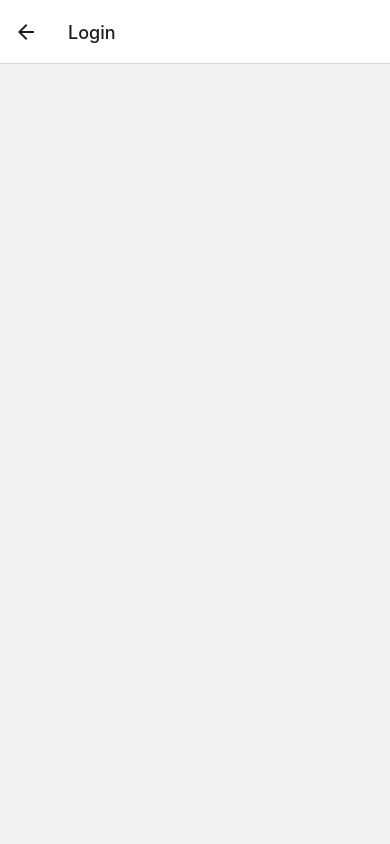
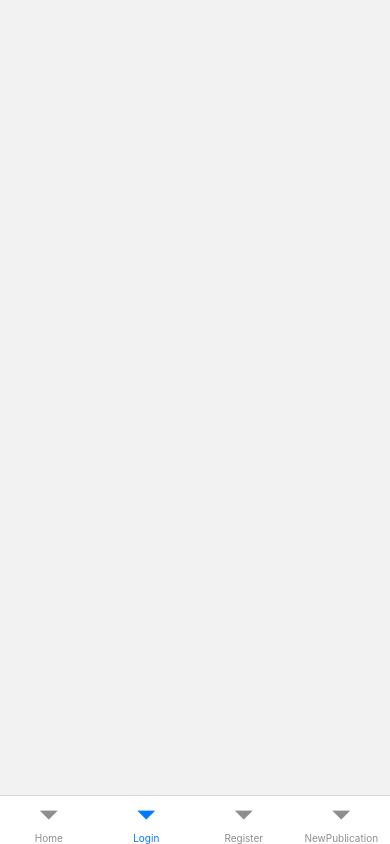
Before and after one commit to UDG-TravelGuide/travel-guide-app, a React Native app: screen /Login in a window 390 px wide. Built offline with nearby package versions, Linux system fonts and the light colour scheme.

Commit message:
Constants, styles and navigation

```diff
--- /dev/null
+++ b/App/Constants/Constants.ts
@@ -0,0 +1,6 @@
+export type PublicationContentItem = {
+    type: 'image' | 'text';
+    value: string | null;
+    position: number;
+    image: any;
+};
--- /dev/null
+++ b/App/Contexts/UserContext.js
@@ -0,0 +1,12 @@
+import React, { createContext, useState } from 'react';
+
+const UserContext = createContext();
+const UserProvider = ({ children }) => {
+    const [token, setToken] = useState('');
+
+    const data = { token, setToken };
+    return <UserContext.Provider value={data}>{children}</UserContext.Provider>;
+};
+
+export { UserProvider };
+export default UserContext;
--- a/App/Navigator.tsx
+++ b/App/Navigator.tsx
@@ -1,19 +1,87 @@
+//React Imports
 import React from 'react';
 import { NavigationContainer } from '@react-navigation/native';
 import { createNativeStackNavigator } from '@react-navigation/native-stack';
-
+import { UserProvider } from './Contexts/UserContext';
+import { createBottomTabNavigator } from '@react-navigation/bottom-tabs';
+//Screens
 import LoginScreen from './Screens/Login/LoginScreen';
 import HomeScreen from './Screens/Home/HomeScreen';
+import RegisterScreen from './Screens/Register/RegisterScreen';
+import MapDirections from './Screens/MapDirections/MapDirections';
+import MapScreen from './Screens/Map/MapScreen';
+import ProfileScreen from './Screens/Profile/ProfileScreen';
+import NewPublicationScreen from './Screens/NewPublication/NewPublicationScreen';
+
+export type MainNavigatorParams = {
+    Home: any;
+    Login: any;
+    Register: any;
+    Map: any;
+    MapDirections: any;
+    Profile: any;
+};
+
+const LoggedTab = createBottomTabNavigator();
+function LoggedNavigator() {
+    return (
+        <LoggedTab.Navigator
+            initialRouteName="Home"
+            screenOptions={{ headerShown: false }}
+        >
+            <LoggedTab.Screen name="Home" component={HomeScreen} />
+            <LoggedTab.Screen name="Profile" component={ProfileScreen} />
+            <LoggedTab.Screen
+                name="NewPublication"
+                component={NewPublicationScreen}
+            />
+        </LoggedTab.Navigator>
+    );
+}
+
+const LoggoutTab = createBottomTabNavigator();
+function LoggoutNavigator() {
+    return (
+        <LoggoutTab.Navigator
+            initialRouteName="Home"
+            screenOptions={{ headerShown: false }}
+        >
+            <LoggoutTab.Screen name="Home" component={HomeScreen} />
+            <LoggoutTab.Screen name="Login" component={LoginScreen} />
+            <LoggoutTab.Screen name="Register" component={RegisterScreen} />
+            <LoggoutTab.Screen
+                name="NewPublication"
+                component={NewPublicationScreen}
+            />
+        </LoggoutTab.Navigator>
+    );
+}
 
 const MainStack = createNativeStackNavigator();
 function Navigator() {
     return (
-        <NavigationContainer>
-            <MainStack.Navigator initialRouteName="Home">
-                <MainStack.Screen name="Home" component={HomeScreen} />
-                <MainStack.Screen name="Login" component={LoginScreen} />
-            </MainStack.Navigator>
-        </NavigationContainer>
+        <UserProvider>
+            <NavigationContainer>
+                <MainStack.Navigator
+                    initialRouteName="Loggout"
+                    screenOptions={{ headerShown: false }}
+                >
+                    <MainStack.Screen
+                        name="Loggout"
+                        component={LoggoutNavigator}
+                    />
+                    <MainStack.Screen
+                        name="Logged"
+                        component={LoggedNavigator}
+                    />
+                    <MainStack.Screen name="Map" component={MapScreen} />
+                    <MainStack.Screen
+                        name="MapDirections"
+                        component={MapDirections}
+                    />
+                </MainStack.Navigator>
+            </NavigationContainer>
+        </UserProvider>
     );
 }
 export default Navigator;
```
Also changed, not shown: App/GlobalScreenStyles.ts (added, +8 -0 lines).
